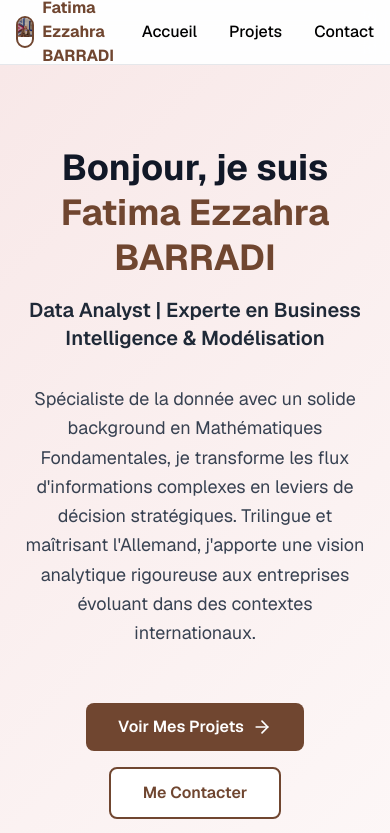
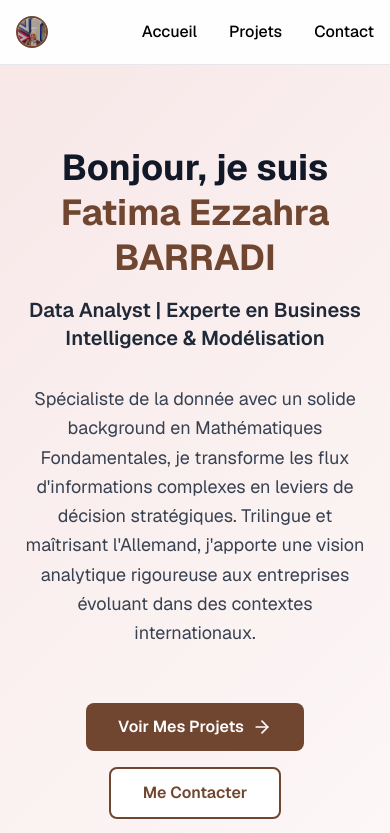
Before and after one commit to fatimaezzahra137/my-portfolio, a Next.js app: page / in a window 390 px wide. Shown: the top 833 px of the page. Built offline with nearby package versions, Linux system fonts and the light colour scheme.

Commit message:
Mise à jour : changer le navbar

```diff
--- a/components/Navbar.tsx
+++ b/components/Navbar.tsx
@@ -15,7 +15,7 @@ export default function Navbar() {
           {/* Logo - Teswirtak */}
           <Link
             href="/"
-            className="flex items-center space-x-2 font-bold text-base sm:text-xl hover:opacity-80 transition-opacity"
+            className="flex items-center space-x-2 font-bold text-xl hover:opacity-80 transition-opacity"
             aria-label="Home"
           >
             {/* Remplacer YS b photo */}
@@ -28,7 +28,7 @@ export default function Navbar() {
                 className="object-cover"
               />
             </div>
-            <span className="text-[#704630]">Fatima Ezzahra BARRADI</span>
+            <span className="hidden md:block text-[#704630]">Fatima Ezzahra BARRADI</span>
           </Link>
 
           {/* Navigation Links */}
--- a/next.config.js
+++ b/next.config.js
@@ -10,7 +10,7 @@ const nextConfig = {
       },
     ],
   },
-  allowedDevOrigins: ["192.168.56.1"],
+  allowedDevOrigins: ["localhost:3000", "192.168.1.52:3000"],
   headers: async () => {
     return [
       {
--- a/package.json
+++ b/package.json
@@ -13,7 +13,6 @@
   "dependencies": {
     "@emailjs/browser": "^4.4.1",
     "@heroicons/react": "^2.2.0",
-    "emailjs-com": "^3.2.0",
     "lucide-react": "^0.408.0",
     "next": "^15.5.12",
     "react": "^19.2.4",
```
Also changed, not shown: 1 other file (tests, documents, lock files or other folders).
